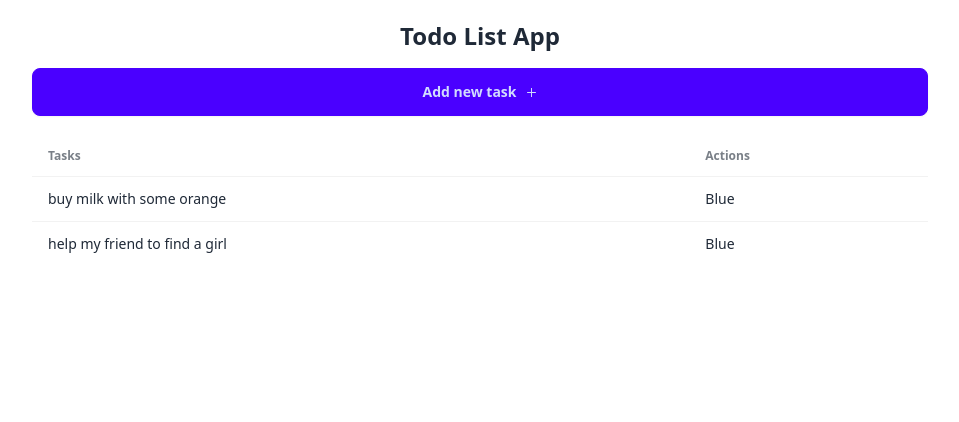
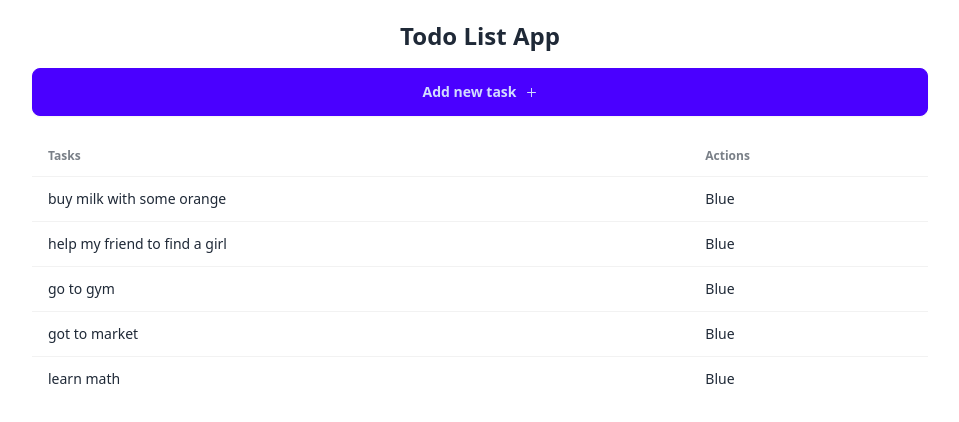
Before and after one commit to micessien/nextjs-projects, a Next.js app: page / in a window 1280 px wide. Shown: the top 422 px of the page, without its empty margins (160-1119 px from the left). Built offline with nearby package versions, Linux system fonts and the light colour scheme; data requests are answered from the project's data file.

Commit message:
save task and refresh page

```diff
--- a/api.ts
+++ b/api.ts
@@ -3,8 +3,19 @@
 const baseUrl = "http://localhost:3001";
 
 export const getAllTodos = async (): Promise<ITask[]> => {
-  const res = await fetch(`${baseUrl}/tasks`);
+  const res = await fetch(`${baseUrl}/tasks`, { cache: "no-store" });
   const todos = await res.json();
-
   return todos;
 };
+
+export const addTodo = async (todo: ITask): Promise<ITask> => {
+  const res = await fetch(`${baseUrl}/tasks`, {
+    method: "POST",
+    headers: {
+      "Content-Type": "application/json",
+    },
+    body: JSON.stringify(todo),
+  });
+  const newTodo = await res.json();
+  return newTodo;
+};
--- a/app/components/AddTask.tsx
+++ b/app/components/AddTask.tsx
@@ -3,15 +3,23 @@
 import { AiOutlinePlus } from "react-icons/ai";
 import Modal from "./Modal";
 import { FormEventHandler, useState } from "react";
+import { addTodo } from "@/api";
+import { useRouter } from "next/navigation";
 
 const AddTask = () => {
+  const router = useRouter()
   const [modalOpen, setModalOpen] = useState<boolean>(false)
   const [newTaskValue, setNewTaskValue] = useState<string>('')
 
-  const handleSubmitNewTodo: FormEventHandler<HTMLFormElement> = (e) => {
+  const handleSubmitNewTodo: FormEventHandler<HTMLFormElement> = async (e) => {
     e.preventDefault()
-    console.log(newTaskValue)
+    await addTodo({
+      id: "5",
+      text: newTaskValue
+    })
     setNewTaskValue("")
+    setModalOpen(false)
+    router.refresh()
   }
 
   return (
--- a/data/todos.json
+++ b/data/todos.json
@@ -7,6 +7,18 @@
     {
       "id": "2",
       "text": "help my friend to find a girl"
+    },
+    {
+      "id": "3",
+      "text": "go to gym"
+    },
+    {
+      "id": "4",
+      "text": "got to market"
+    },
+    {
+      "id": "5",
+      "text": "learn math"
     }
   ]
 }
```
Lines whose indentation alone changed are shown as unchanged.
